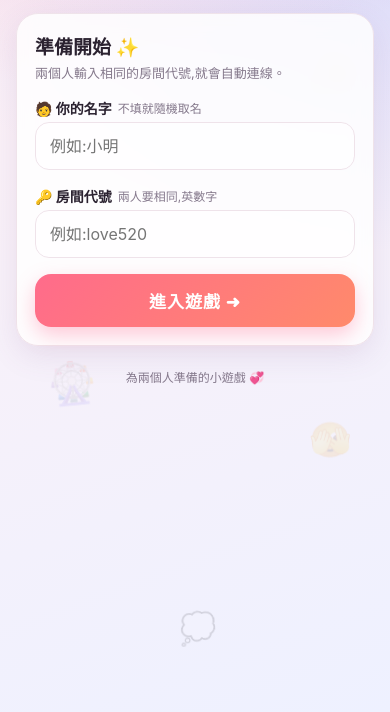
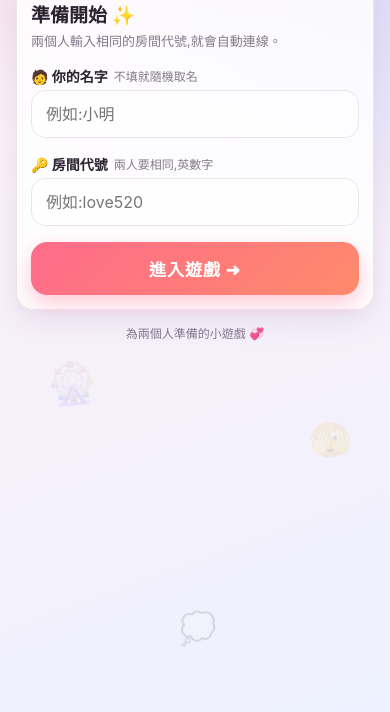
Before and after one commit to MikeWang1224/truth-game, a plain HTML site: page index.html in a window 390 px wide. Shown: the part 132-844 px from the top of the page. Drawn offline with Linux system fonts and the light colour scheme.

Commit message:
Update index.html

```diff
--- a/index.html
+++ b/index.html
@@ -12,10 +12,10 @@
 :root{--bg1:#fff1f5;--bg2:#eef1ff;--card:rgba(255,255,255,.82);--ink:#2b2230;--mute:#85798c;--line:#efe3ea;--pink:#ff6b8b;--pink2:#ff9a8b;--blue:#6b8bff;--blue2:#8fb4ff;--shadow:0 10px 30px rgba(120,80,140,.12)}
 @media (prefers-color-scheme:dark){:root{--bg1:#1c1422;--bg2:#141a2e;--card:rgba(42,32,52,.82);--ink:#f6eff9;--mute:#b3a6bc;--line:#3d3047;--shadow:0 10px 30px rgba(0,0,0,.35)}}
 *{box-sizing:border-box;-webkit-tap-highlight-color:transparent}
-html{margin:0;background-color:var(--bg1);min-height:100%}
-body{margin:0;color:var(--ink);font-family:-apple-system,"PingFang TC","Noto Sans TC","Microsoft JhengHei",sans-serif;min-height:100vh;min-height:100dvh;display:flex;justify-content:center;background:transparent}
-body::before{content:"";position:fixed;left:0;top:0;width:100%;height:100%;min-height:100lvh;z-index:-1;pointer-events:none;
- background:radial-gradient(900px 500px at 10% -10%,rgba(255,107,139,.22),transparent 60%),radial-gradient(800px 500px at 100% 10%,rgba(107,139,255,.22),transparent 60%),linear-gradient(160deg,var(--bg1),var(--bg2))}
+html{margin:0;min-height:100%;background-color:var(--bg1);
+ background-image:radial-gradient(900px 500px at 10% -10%,rgba(255,107,139,.22),transparent 60%),radial-gradient(800px 500px at 100% 10%,rgba(107,139,255,.22),transparent 60%),linear-gradient(160deg,var(--bg1),var(--bg2));
+ background-repeat:no-repeat;background-size:100% 100%;overscroll-behavior:none}
+body{margin:0;color:var(--ink);font-family:-apple-system,"PingFang TC","Noto Sans TC","Microsoft JhengHei",sans-serif;min-height:100vh;min-height:100dvh;display:flex;justify-content:center;background:transparent;overscroll-behavior:none}
 .bg{position:fixed;inset:0;pointer-events:none;overflow:hidden;z-index:0}
 .bg i{position:absolute;font-style:normal;opacity:.13;font-size:34px;animation:floaty 9s ease-in-out infinite}
 .bg i:nth-child(1){left:6%;top:12%}.bg i:nth-child(2){right:8%;top:22%;animation-delay:-2s;font-size:42px}
@@ -67,6 +67,14 @@ button:disabled{opacity:.45;cursor:not-allowed;transform:none}
 #hist{margin-top:12px;max-height:320px;overflow:auto}
 footer{text-align:center;margin-top:22px;font-size:12px;color:var(--mute)}
 @media (min-width:760px){main{max-width:580px;padding-top:36px}.wheelwrap{width:380px}.card{padding:22px}}
+@media (max-width:520px){
+ main{padding-top:max(14px,env(safe-area-inset-top));padding-bottom:max(20px,env(safe-area-inset-bottom))}
+ header{margin:0 0 12px}h1{margin:6px 0 2px}
+ .card{padding:14px;margin-bottom:10px;border-radius:18px}
+ .stage{margin:30px 0 16px}.wheelwrap{width:min(68vw,290px)}
+ #spin{padding:13px;font-size:18px}.q{padding:8px 2px 6px}
+ .result{margin-top:12px}footer{margin-top:14px}
+}
 @media (prefers-reduced-motion:reduce){*{animation:none!important;transition:none!important}}
 </style>
 </head>
```
